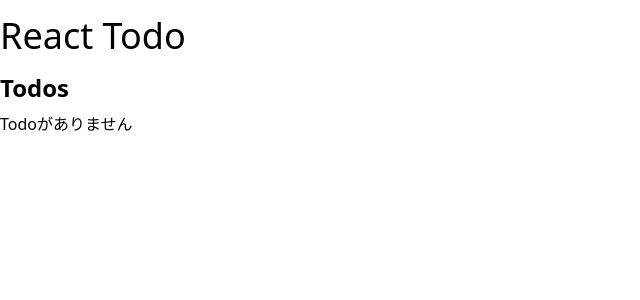
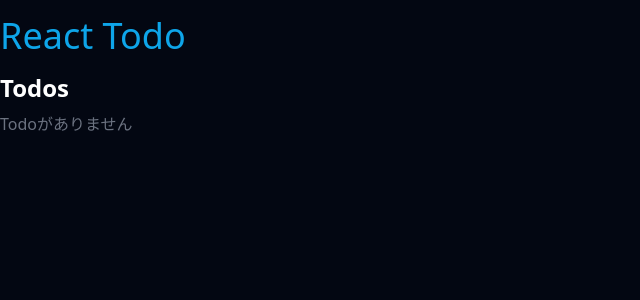
Before and after one commit to FNYukii/ReactTodo, a React (Vite) app: page / in a window 1280 px wide. Shown: the top 300 px of the page, without its empty margins (0-640 px from the left). Built offline with nearby package versions, Linux system fonts and the light colour scheme.

Commit message:
feat: color設定

```diff
--- a/index.html
+++ b/index.html
@@ -6,7 +6,7 @@
     <title>React Todo</title>
     <link href="/src/styles.css" rel="stylesheet" />
   </head>
-  <body>
+  <body class="bg-wall text-primary">
     <div id="root"></div>
     <script type="module" src="/src/main.tsx"></script>
   </body>
--- a/src/App.tsx
+++ b/src/App.tsx
@@ -2,12 +2,12 @@ function App() {
   return (
     <div className="container mx-auto sm:px-0 px-4">
       <header className="py-4">
-        <span className="text-4xl">React Todo</span>
+        <span className="text-4xl font-light text-accent">React Todo</span>
       </header>
 
       <main>
         <h1 className="text-2xl font-bold">Todos</h1>
-        <p className="mt-2">Todoがありません</p>
+        <p className="mt-2 text-secondary">Todoがありません</p>
       </main>
     </div>
   )
--- a/src/styles.css
+++ b/src/styles.css
@@ -1 +1,8 @@
 @import 'tailwindcss';
+
+@theme {
+  --color-wall: #030712;
+  --color-primary: #fff;
+  --color-secondary: #6b7280;
+  --color-accent: #0ea5e9;
+}
```
